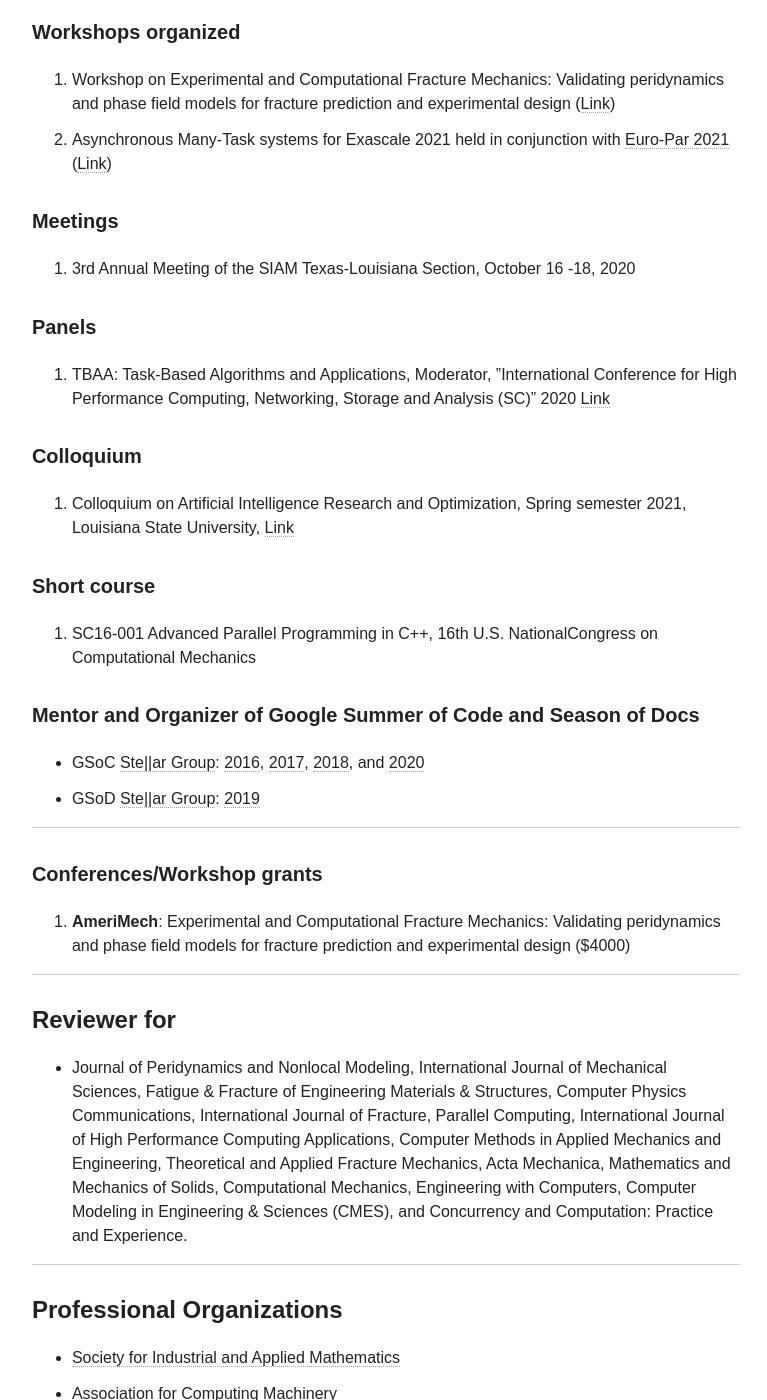
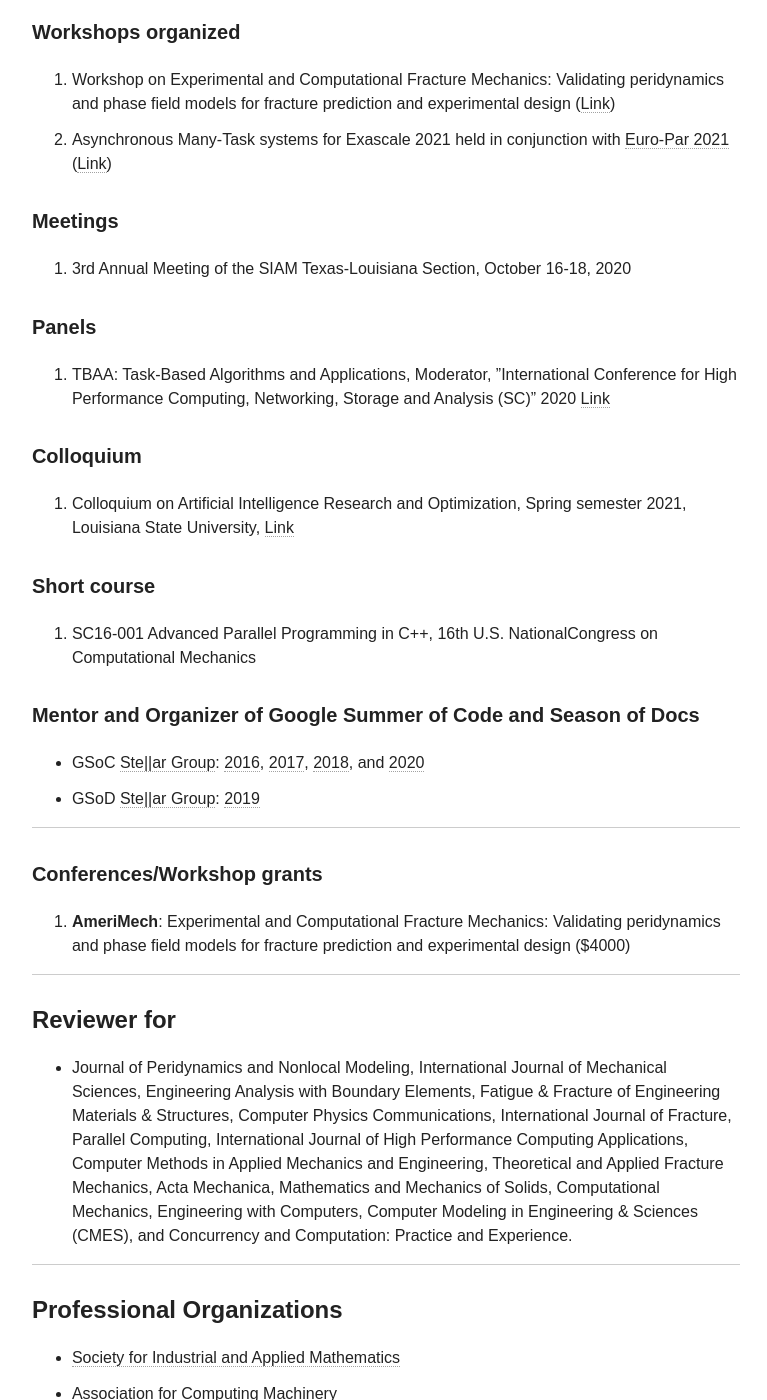
Before and after one commit to diehlpk/diehlpk.github.io, a Jekyll site: the page built from cv/index.md, in a window 1280 px wide and 1400 px high, scrolled down 11462 px. Shown: the whole window, without its empty margins (254-1021 px from the left). Built offline with Jekyll 4.4.1, drawn with Linux system fonts in a browser that asks for light colours; nearby versions of some CDN libraries; some web fonts are replaced.

Commit message:
Update CV

```diff
--- a/cv/index.md
+++ b/cv/index.md
@@ -315,7 +315,7 @@
 
 ##### Meetings
 
-1. 3rd Annual Meeting of the SIAM Texas-Louisiana Section, October 16 -18, 2020
+1. 3rd Annual Meeting of the SIAM Texas-Louisiana Section, October 16-18, 2020
 
 ##### Panels
 
@@ -344,7 +344,7 @@
 
 #### Reviewer for
 
-* Journal of Peridynamics and Nonlocal Modeling, International Journal of Mechanical Sciences, Fatigue & Fracture of Engineering Materials & Structures, Computer Physics Communications, International Journal of Fracture, Parallel Computing, International Journal of High Performance Computing Applications, Computer Methods in Applied Mechanics and Engineering, Theoretical and Applied Fracture Mechanics, Acta Mechanica, Mathematics and Mechanics of Solids, Computational Mechanics, Engineering with Computers, Computer Modeling in Engineering & Sciences (CMES), and Concurrency and Computation: Practice and Experience.
+* Journal of Peridynamics and Nonlocal Modeling, International Journal of Mechanical Sciences, Engineering Analysis with Boundary Elements,  Fatigue & Fracture of Engineering Materials & Structures, Computer Physics Communications, International Journal of Fracture, Parallel Computing, International Journal of High Performance Computing Applications, Computer Methods in Applied Mechanics and Engineering, Theoretical and Applied Fracture Mechanics, Acta Mechanica, Mathematics and Mechanics of Solids, Computational Mechanics, Engineering with Computers, Computer Modeling in Engineering & Sciences (CMES), and Concurrency and Computation: Practice and Experience.
 
 ---
 
```
Also changed, not shown: 2 other files.
